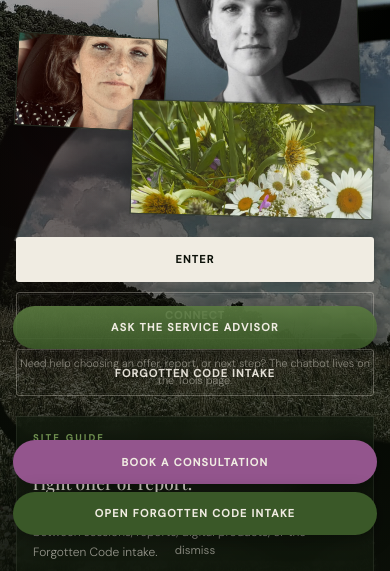
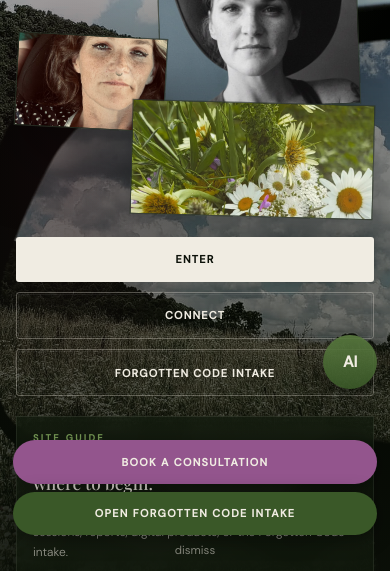
Before and after one commit to Jennaleighwilder/jennaleighwest-site, a website: page index.html in a window 390 px wide. Shown: the part 273-844 px from the top of the page. Drawn offline with nearby package versions, Linux system fonts and the light colour scheme.

Commit message:
Refine mobile tools launcher

```diff
--- a/index.html
+++ b/index.html
@@ -696,9 +696,9 @@ body{font-family:'DM Sans',sans-serif;color:var(--ivory);}
   .sticky-cta{right:1rem;left:1rem;bottom:1rem;align-items:stretch;}
   .sticky-book{width:100%;}
   .sticky-dismiss{text-align:center;}
-  .chat-launcher{left:1rem;right:1rem;bottom:7.8rem;max-width:none;}
-  .chat-launcher-btn{text-align:center;}
-  .chat-launcher-note{text-align:center;padding-left:0;}
+  .chat-launcher{left:auto;right:1rem;bottom:7.8rem;max-width:none;align-items:flex-end;}
+  .chat-launcher-btn{width:58px;height:58px;padding:0;border-radius:50%;text-align:center;justify-content:center;font-size:1.05rem;letter-spacing:0;}
+  .chat-launcher-note{display:none;}
   #p11 .u4{display:grid !important;grid-template-columns:1fr;gap:.75rem;}
   #p11 .u4 .btn,#p11 .u4 .btn-outline{width:100%;}
   .btn,.sticky-book,.chat-launcher-btn,.email-submit,.chat-send{white-space:normal;line-height:1.35;text-align:center;}
@@ -729,9 +729,9 @@ body{font-family:'DM Sans',sans-serif;color:var(--ivory);}
   .tool-btns{flex-direction:column;}
   .tool-btn{flex:1 1 100%;min-width:0;}
   .sticky-cta{left:.8rem;right:.8rem;bottom:.8rem;}
-  .chat-launcher{left:.8rem;right:.8rem;bottom:11.4rem;}
+  .chat-launcher{left:auto;right:.8rem;bottom:11.4rem;}
   .sticky-book{padding:.9rem 1rem;font-size:.68rem;}
-  .chat-launcher-btn{padding:.9rem 1rem;font-size:.68rem;}
+  .chat-launcher-btn{width:54px;height:54px;font-size:.98rem;}
 }
 </style>
 </head>
@@ -781,8 +781,8 @@ body{font-family:'DM Sans',sans-serif;color:var(--ivory);}
 </div>
 
 <div class="chat-launcher" id="chat-launcher">
-  <button class="chat-launcher-btn" type="button" data-go="8" onclick="go(8)">Ask the Service Advisor</button>
-  <p class="chat-launcher-note">Need help choosing an offer, report, or next step? The chatbot lives on the Tools page.</p>
+  <button class="chat-launcher-btn" type="button" aria-label="Open AI tools" title="Open AI tools" data-go="8" onclick="go(8)">AI</button>
+  <p class="chat-launcher-note">Open the AI tools page.</p>
 </div>
 
 <!-- ═══ P1 LANDING ═══ -->
@@ -814,10 +814,10 @@ body{font-family:'DM Sans',sans-serif;color:var(--ivory);}
     </div>
     <div class="p1-guide u4">
       <p class="p1-guide-kicker">Site Guide</p>
-      <h2 class="p1-guide-title">A live chatbot is here to help you find the right offer or report.</h2>
-      <p class="p1-guide-copy">Start with the Service Advisor if you want help choosing between sessions, reports, digital products, or the Forgotten Code intake.</p>
+      <h2 class="p1-guide-title">The Tools page can help you choose where to begin.</h2>
+      <p class="p1-guide-copy">Open the Tools page if you want help choosing between sessions, reports, digital products, or the Forgotten Code intake.</p>
       <div class="p1-guide-actions">
-        <button class="btn btn-moss" type="button" data-go="8" onclick="go(8)">Open the Chatbot</button>
+        <button class="btn btn-moss" type="button" data-go="8" onclick="go(8)">Open AI Tools</button>
         <button class="btn btn-outline" type="button" data-open="https://intake-form-code.vercel.app/reports-menu.html" onclick="window.open('https://intake-form-code.vercel.app/reports-menu.html','_blank','noopener')">Browse Reports</button>
       </div>
     </div>
@@ -1313,7 +1313,7 @@ body{font-family:'DM Sans',sans-serif;color:var(--ivory);}
         <div class="case-row"><span class="case-row-lbl">For</span><span class="case-row-val">Founders, practitioners, and small businesses who need a tool, intake flow, or simple AI layer that actually fits the work.</span></div>
         <div class="case-row"><span class="case-row-lbl">How it works</span><span class="case-row-val">We scope the need first, then decide whether the right answer is a landing page, intake system, chatbot, or a fuller custom build.</span></div>
         <div class="case-row"><span class="case-row-lbl">Best fit</span><span class="case-row-val">Service businesses, report workflows, client onboarding, and experimental AI-powered experiences.</span></div>
-        <div class="case-result"><p class="case-result-lbl">Start point</p><p class="case-result-val">Use the Service Advisor or reach out directly if you want help defining the build.</p></div>
+        <div class="case-result"><p class="case-result-lbl">Start point</p><p class="case-result-val">Open the Tools page or reach out directly if you want help defining the build.</p></div>
         <a href="#" onclick="go(8);return false;" class="case-link">Open the tools</a>
       </div>
 
@@ -1383,7 +1383,7 @@ body{font-family:'DM Sans',sans-serif;color:var(--ivory);}
         </div>
         <div class="faq-item" onclick="toggleFAQ(this)">
           <p class="faq-q">How do I get started?</p>
-          <p class="faq-a">Fill out the contact form on the Connect page, or email theforgottencode780@gmail.com directly. Tell me your name, what you are trying to move through or build, and your timeline. I will respond within 24 hours with next steps. If you are not sure what you need, the AI Tools page has a Service Advisor that can help you figure it out.</p>
+          <p class="faq-a">Fill out the contact form on the Connect page, or email theforgottencode780@gmail.com directly. Tell me your name, what you are trying to move through or build, and your timeline. I will respond within 24 hours with next steps. If you are not sure what you need, the AI Tools page can help you figure out where to begin.</p>
         </div>
       </div>
     </div>
```
